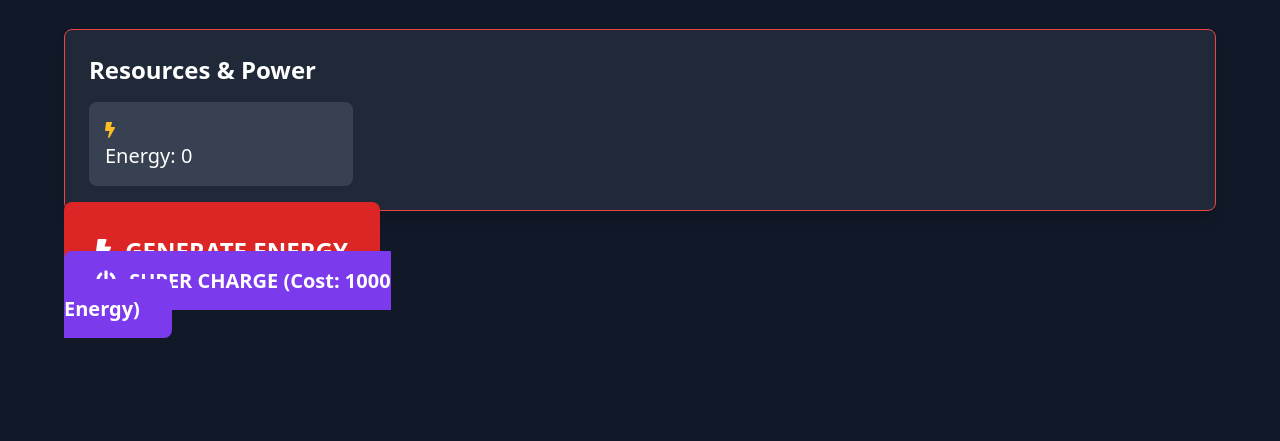
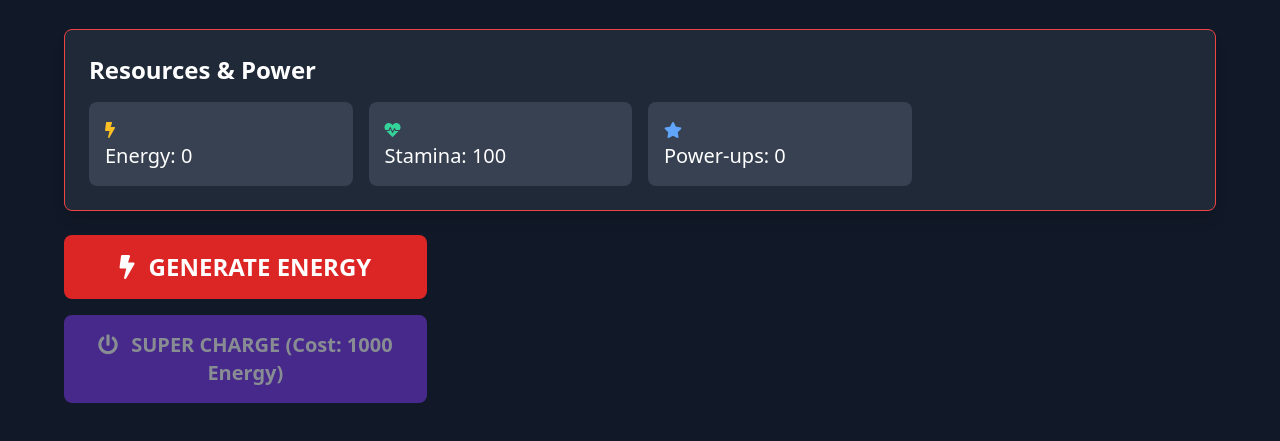
Before and after one commit to Bryanrsrs/incr-v2.2, a plain HTML site: page incremental/index.html in a window 1280 px wide. Shown: the part 107-548 px from the top of the page. Drawn offline with nearby package versions, Linux system fonts and the light colour scheme.

Commit message:
Update index.html

```diff
--- a/incremental/index.html
+++ b/incremental/index.html
@@ -4,7 +4,6 @@
     <title>Adrenaline Rush 4.0</title>
     <link href="https://cdnjs.cloudflare.com/ajax/libs/tailwindcss/2.2.19/tailwind.min.css" rel="stylesheet">
     <link href="https://cdnjs.cloudflare.com/ajax/libs/font-awesome/5.15.4/css/all.min.css" rel="stylesheet">
-    <link href="game.js" rel="stylesheet" type="text/javascript">
     <link href="styles.css" rel="stylesheet">
 </head>
 <body class="bg-gray-900 text-white min-h-screen p-8">
@@ -15,27 +14,37 @@
         </div>
         <div class="bg-gray-800 p-6 rounded-lg shadow-lg border border-red-500 mb-6">
             <h2 class="text-2xl font-bold mb-4">Resources & Power</h2>
-            <div class="grid grid-cols-2 md:grid-cols-4 gap-4">
+            <div class="grid grid-cols-3 md:grid-cols-4 gap-4">
                 <div class="bg-gray-700 p-4 rounded-lg transform hover:scale-105 transition-transform">
                     <i class="fas fa-bolt text-yellow-400 mr-2"></i>
                     <p class="text-xl">Energy: <span id="energy">0</span></p>
+                </div>
+                <div class="bg-gray-700 p-4 rounded-lg transform hover:scale-105 transition-transform">
+                    <i class="fas fa-heartbeat text-green-400 mr-2"></i>
+                    <p class="text-xl">Stamina: <span id="stamina">100</span></p>
+                </div>
+                <div class="bg-gray-700 p-4 rounded-lg transform hover:scale-105 transition-transform">
+                    <i class="fas fa-star text-blue-400 mr-2"></i>
+                    <p class="text-xl">Power-ups: <span id="powerUps">0</span></p>
                 </div>
             </div>
         </div>
 
         <div class="grid grid-cols-1 md:grid-cols-3 gap-8">
             <div class="space-y-4">
-                <a href="#" id="generateEnergy" class="w-full text-center bg-red-600 hover:bg-red-700 text-white font-bold py-8 px-8 rounded-lg text-2xl transform hover:scale-105 transition-transform duration-200 active:bg-red-800">
+                <button id="generateEnergy" class="w-full text-center bg-red-600 hover:bg-red-700 text-white font-bold py-4 px-8 rounded-lg text-2xl transform hover:scale-105 transition-transform duration-200 active:bg-red-800">
                     <i class="fas fa-bolt mr-2"></i>
                     GENERATE ENERGY
-                </a>
+                </button>
 
-                <a href="#" id="superCharge" class="w-full text-center bg-purple-600 hover:bg-purple-700 text-white font-bold py-4 px-8 rounded-lg text-xl">
+                <button id="superCharge" class="w-full text-center bg-purple-600 hover:bg-purple-700 text-white font-bold py-4 px-8 rounded-lg text-xl opacity-50">
                     <i class="fas fa-power-off mr-2"></i>
                     SUPER CHARGE (Cost: 1000 Energy)
-                </a>
+                </button>
             </div>
         </div>
     </div>
+
+    <script src="game.js"></script>
 </body>
 </html>
```
